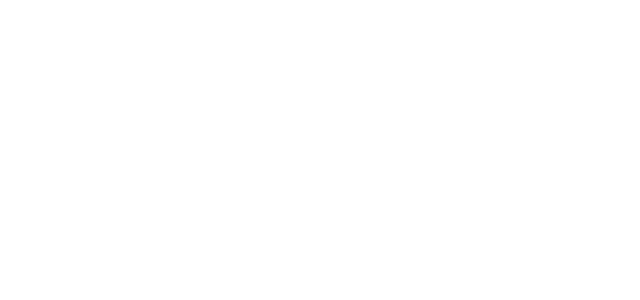
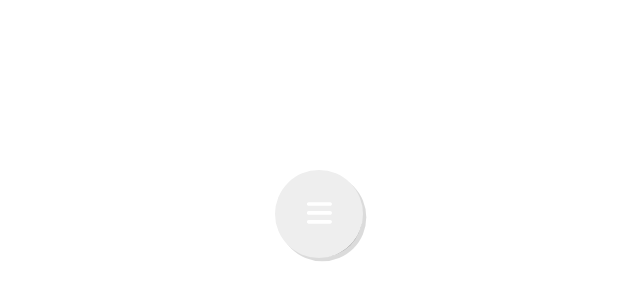
Before and after one commit to Mozzirt/E-Mozzi, a React (Create React App) app in the folder frontend/: page /test in a window 1280 px wide. Shown: the part 186-486 px from the top of the page, without its empty margins (321-961 px from the left). Built offline with nearby package versions, Linux system fonts and the light colour scheme.

Commit message:
[FE] 테스트 페이지 추가

```diff
--- a/frontend/src/App.css
+++ b/frontend/src/App.css
@@ -14,9 +14,9 @@
 }
 
 .App-header {
-  background-color: #282c34;
+  /* background-image: url('./logo.png'); */
   min-height: 100vh;
-  display: flex;
+  /* display: flex; */
   flex-direction: column;
   align-items: center;
   justify-content: center;
@@ -36,3 +36,134 @@
     transform: rotate(360deg);
   }
 }
+
+/* test */
+.menu-open {
+  display: none;
+}
+
+.menu {
+  margin: auto;
+  position: absolute;
+  top: 0;
+  bottom: 0;
+  left: 0;
+  right: 0;
+  width: 80px;
+  height: 80px;
+  text-align: center;
+  box-sizing: border-box;
+  font-size: 26px;
+}
+
+.menu-item,
+.menu-open-button {
+   background: #EEEEEE;
+   border-radius: 100%;
+   width: 80px;
+   height: 80px;
+   margin-left: -40px;
+   position: absolute;
+   color: #FFFFFF;
+   text-align: center;
+   line-height: 80px;
+   -webkit-transform: translate3d(0, 0, 0);
+   transform: translate3d(0, 0, 0);
+   -webkit-transition: -webkit-transform ease-out 200ms;
+   transition: -webkit-transform ease-out 200ms;
+   transition: transform ease-out 200ms;
+   transition: transform ease-out 200ms, -webkit-transform ease-out 200ms;
+}
+
+.menu-open-button {
+  z-index: 2;
+  -webkit-transition-timing-function: cubic-bezier(0.175, 0.885, 0.32, 1.275);
+  transition-timing-function: cubic-bezier(0.175, 0.885, 0.32, 1.275);
+  -webkit-transition-duration: 400ms;
+  transition-duration: 400ms;
+  -webkit-transform: scale(1.1, 1.1) translate3d(0, 0, 0);
+  transform: scale(1.1, 1.1) translate3d(0, 0, 0);
+  cursor: pointer;
+  box-shadow: 3px 3px 0 0 rgba(0, 0, 0, 0.14);
+}
+
+.menu-open:checked + .menu-open-button {
+  -webkit-transition-timing-function: linear;
+  transition-timing-function: linear;
+  -webkit-transition-duration: 200ms;
+  transition-duration: 200ms;
+  -webkit-transform: scale(0.8, 0.8) translate3d(0, 0, 0);
+  transform: scale(0.8, 0.8) translate3d(0, 0, 0);
+}
+
+.menu-item {
+  transition: all 0.1s ease 0s;
+}
+
+.menu-item:nth-child(n) {
+  -webkit-transition-duration: 180ms;
+  transition-duration: 180ms;
+}
+
+.menu-open:checked ~ .menu-item {
+  -webkit-transition-timing-function: cubic-bezier(0.935, 0, 0.34, 1.33);
+  transition-timing-function: cubic-bezier(0.935, 0, 0.34, 1.33);
+}
+
+.menu-open:checked ~ .menu-item:nth-child(3) {
+  transition-duration: 180ms;
+  -webkit-transition-duration: 180ms;
+  -webkit-transform: translate3d(-90.86291px, 52.62064px, 0);
+  transform: translate3d(-90.86291px, 52.62064px, 0);
+}
+
+.menu-open:checked ~ .menu-item:nth-child(4) {
+  transition-duration: 280ms;
+  -webkit-transition-duration: 280ms;
+  -webkit-transform: translate3d(-91.03006px, -52.33095px, 0);
+  transform: translate3d(-91.03006px, -52.33095px, 0);
+}
+
+.menu-open:checked ~ .menu-item:nth-child(5) {
+  transition-duration: 380ms;
+  -webkit-transition-duration: 380ms;
+  -webkit-transform: translate3d(-0.25084px, -104.9997px, 0);
+  transform: translate3d(-0.25084px, -104.9997px, 0);
+}
+
+.menu-item:hover {
+  background: #EEEEEE;
+  color: #3290B1;
+}
+
+.blue {
+  background-color: #669AE1;
+  box-shadow: 3px 3px 0 0 rgba(0, 0, 0, 0.14);
+  text-shadow: 1px 1px 0 rgba(0, 0, 0, 0.12);
+}
+
+.blue:hover {
+  color: #669AE1;
+  text-shadow: none;
+}
+
+.red {
+  background-color: #FE4365;
+  box-shadow: 3px 3px 0 0 rgba(0, 0, 0, 0.14);
+  text-shadow: 1px 1px 0 rgba(0, 0, 0, 0.12);
+}
+
+.red:hover {
+  color: #FE4365;
+  text-shadow: none;
+}
+.orange {
+  background-color: #FC913A;
+  box-shadow: 3px 3px 0 0 rgba(0, 0, 0, 0.14);
+  text-shadow: 1px 1px 0 rgba(0, 0, 0, 0.12);
+}
+
+.orange:hover {
+  color: #FC913A;
+  text-shadow: none;
+}
--- /dev/null
+++ b/frontend/src/asset/icon.js
@@ -0,0 +1,5 @@
+import { library } from '@fortawesome/fontawesome-svg-core';
+
+import { fas } from '@fortawesome/free-solid-svg-icons'
+
+library.add(fas);
--- a/frontend/src/component/Test.js
+++ b/frontend/src/component/Test.js
@@ -1,7 +1,21 @@
+import '../asset/icon'
+import { FontAwesomeIcon } from '@fortawesome/react-fontawesome'
 
 export default function Test() {
     return (
         <div>
+            <nav className='menu'>
+            <input type={"checkbox"} className="menu-open" name="menu-open" id="menu-open" />
+            <label className='menu-open-button' htmlFor="menu-open">
+            <FontAwesomeIcon icon="bars" />
+            </label>
+
+            {/* <div className='test'> */}
+            <a className='menu-item blue'> <FontAwesomeIcon icon="user" /> </a>
+            <a className='menu-item orange'> <FontAwesomeIcon icon="plus" /> </a>
+            <a className='menu-item red'> <FontAwesomeIcon icon="heart" /> </a>
+            {/* </div> */}
+            </nav>
         </div>
     )
 }
```
Also changed, not shown: frontend/src/index.js (+4 -4 lines).
